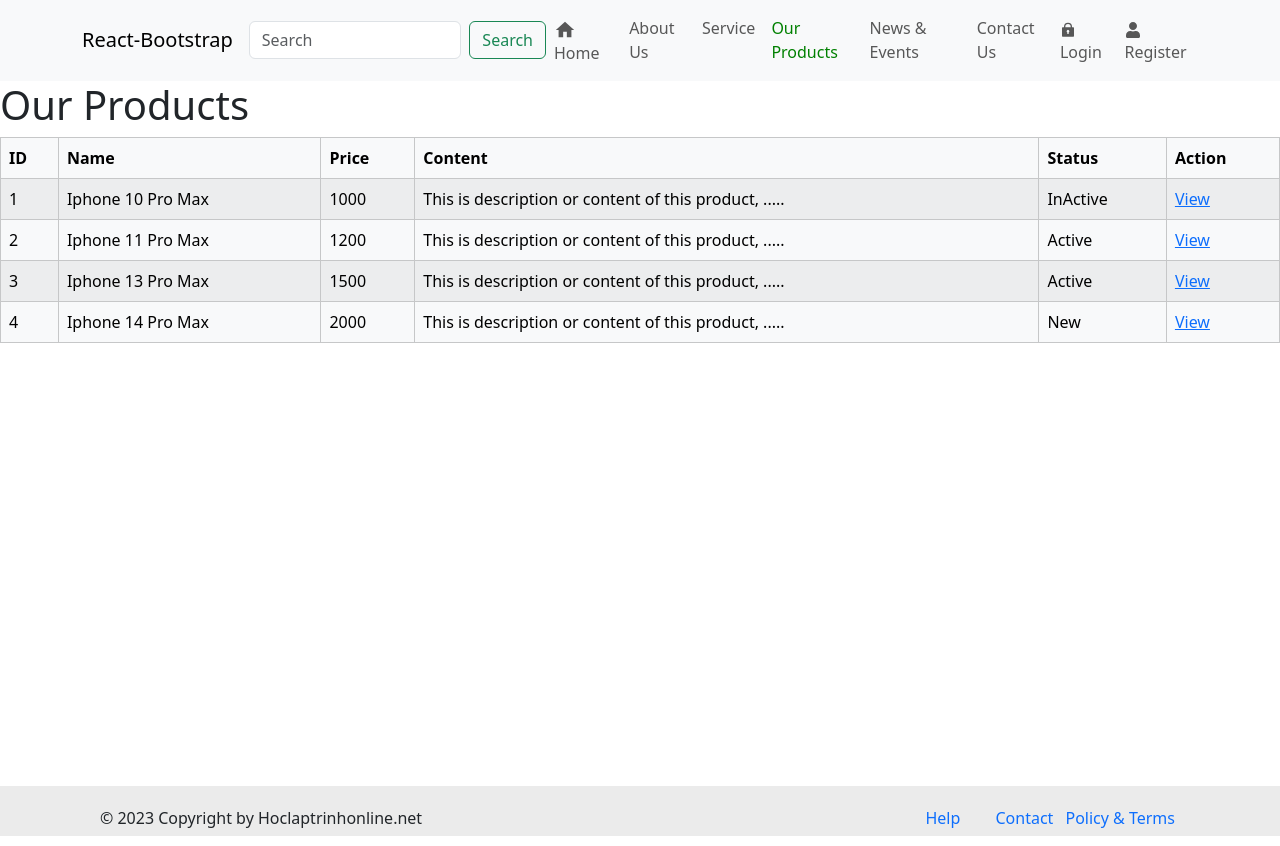
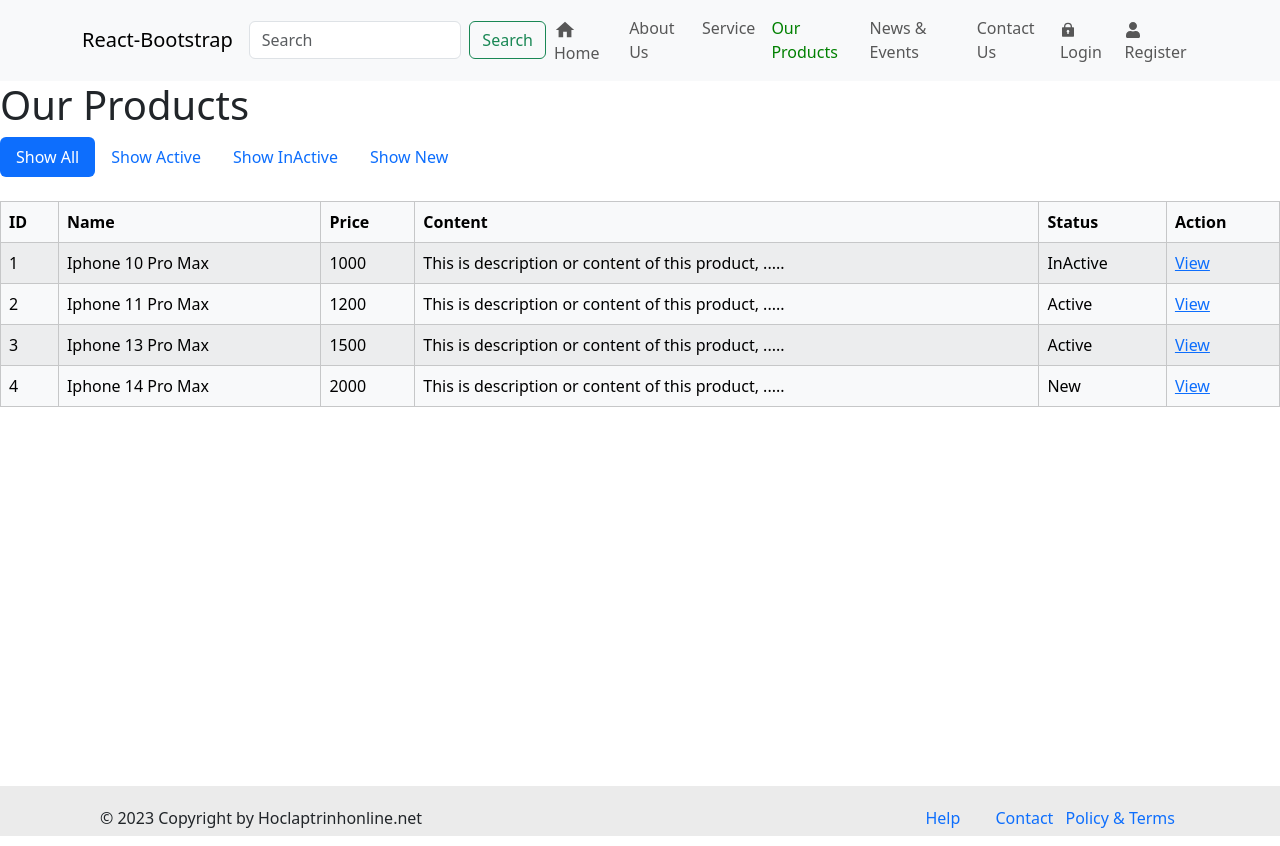
Before and after one commit to manngo2013/demo-fourth-project, a React (Create React App) app: page /products in a window 1280 px wide. Built offline with nearby package versions, Linux system fonts and the light colour scheme.

Commit message:
Lecture 49: Reading search params

```diff
--- a/src/pages/Products.jsx
+++ b/src/pages/Products.jsx
@@ -1,6 +1,6 @@
 import React from "react";
-import { Table } from "react-bootstrap";
-import { Link } from "react-router-dom";
+import { Nav, Table } from "react-bootstrap";
+import { Link, useSearchParams } from "react-router-dom";
 
 function Products(props) {
   const products = [
@@ -34,9 +34,51 @@ function Products(props) {
     },
   ];
 
+  let [searchParams, setSearchParams] = useSearchParams();
+
+  const handleShowAll = () => {
+    setSearchParams({ status: "all" });
+  };
+
+  const handleShowActive = () => {
+    setSearchParams({ status: "Active" });
+  };
+
+  const handleShowInActive = () => {
+    setSearchParams({ status: "InActive" });
+  };
+
+  const handleShowNew = () => {
+    setSearchParams({ status: "New" });
+  };
+
   return (
     <div>
       <h1>Our Products</h1>
+      <Nav variant="pills" defaultActiveKey="#">
+        <Nav.Item>
+          <Nav.Link href="#" onClick={handleShowAll}>
+            Show All
+          </Nav.Link>
+        </Nav.Item>
+        <Nav.Item>
+          <Nav.Link eventKey="link-1" onClick={handleShowActive}>
+            Show Active
+          </Nav.Link>
+        </Nav.Item>
+        <Nav.Item>
+          <Nav.Link eventKey="link-2" onClick={handleShowInActive}>
+            Show InActive
+          </Nav.Link>
+        </Nav.Item>
+        <Nav.Item>
+          <Nav.Link eventKey="link-3" onClick={handleShowNew}>
+            Show New
+          </Nav.Link>
+        </Nav.Item>
+      </Nav>
+      <br />
+
       <Table striped bordered hover variant="light">
         <thead>
           <tr>
```
